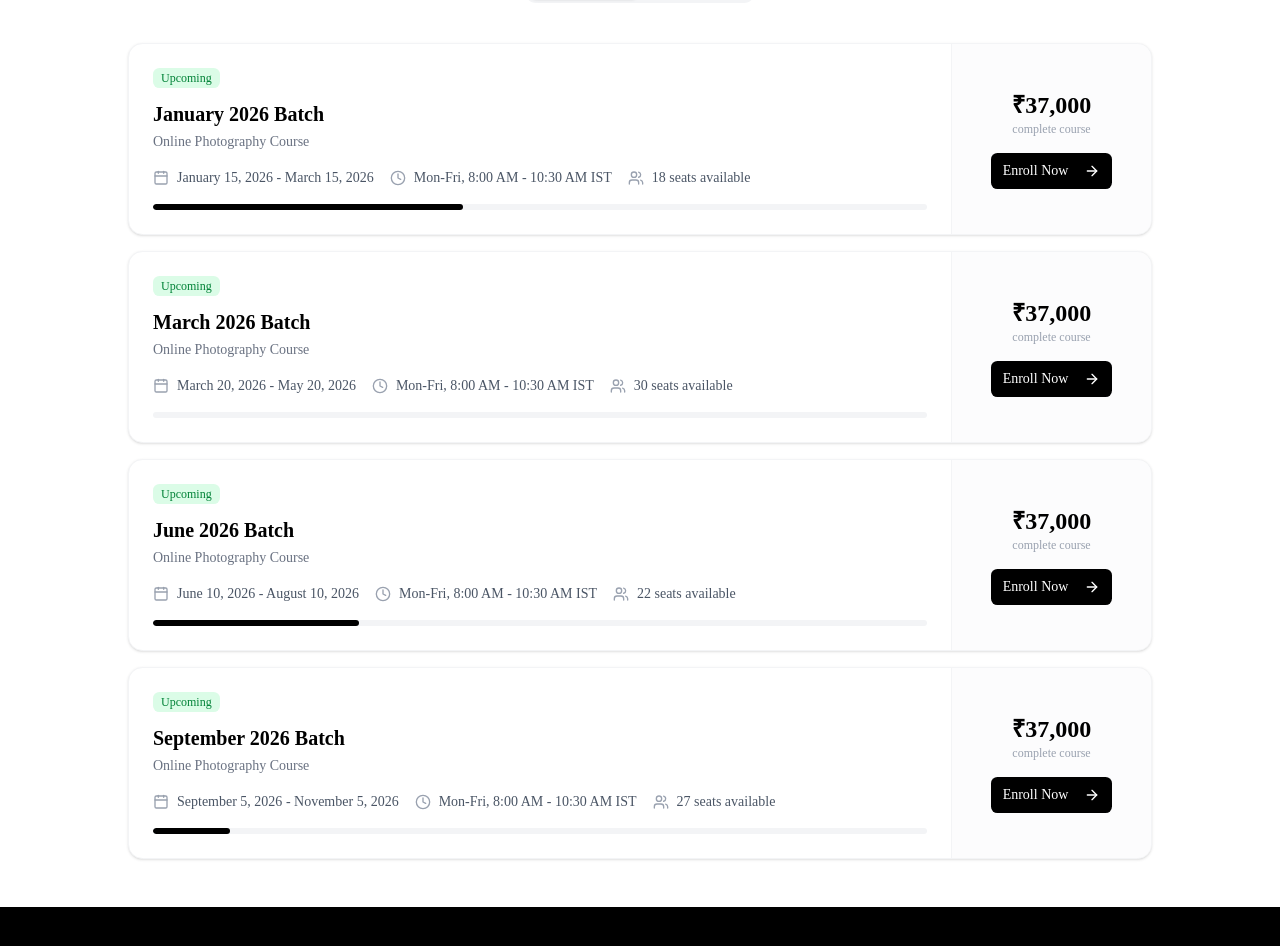
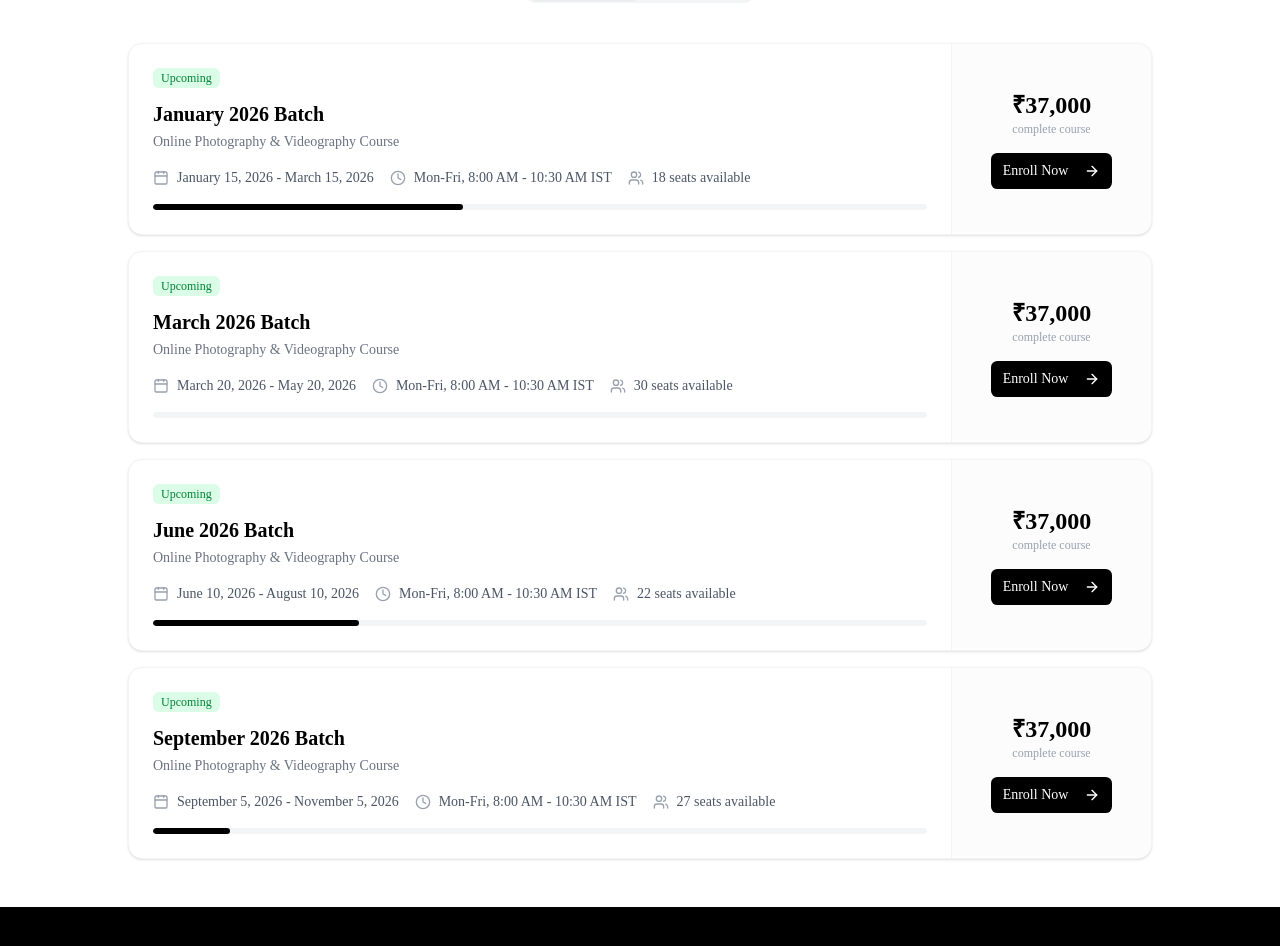
Before and after one commit to nandhan262006/ACADEMY, a Next.js app: page /batches in a window 1280 px wide. Shown: the part 982-1928 px from the top of the page. Built offline with nearby package versions, Linux system fonts and the light colour scheme.

Commit message:
rename: batch course names -> Online/Offline Photography & Videography Course

```diff
--- a/src/app/(public)/batches/batches-view.tsx
+++ b/src/app/(public)/batches/batches-view.tsx
@@ -21,7 +21,7 @@ const onlineBatches = [
     id: 1,
     mode: "online" as const,
     name: "January 2026 Batch",
-    course: "Online Photography Course",
+    course: "Online Photography & Videography Course",
     startDate: "January 15, 2026",
     endDate: "March 15, 2026",
     schedule: "Mon-Fri, 8:00 AM - 10:30 AM IST",
@@ -34,7 +34,7 @@ const onlineBatches = [
     id: 2,
     mode: "online" as const,
     name: "March 2026 Batch",
-    course: "Online Photography Course",
+    course: "Online Photography & Videography Course",
     startDate: "March 20, 2026",
     endDate: "May 20, 2026",
     schedule: "Mon-Fri, 8:00 AM - 10:30 AM IST",
@@ -47,7 +47,7 @@ const onlineBatches = [
     id: 3,
     mode: "online" as const,
     name: "June 2026 Batch",
-    course: "Online Photography Course",
+    course: "Online Photography & Videography Course",
     startDate: "June 10, 2026",
     endDate: "August 10, 2026",
     schedule: "Mon-Fri, 8:00 AM - 10:30 AM IST",
@@ -60,7 +60,7 @@ const onlineBatches = [
     id: 4,
     mode: "online" as const,
     name: "September 2026 Batch",
-    course: "Online Photography Course",
+    course: "Online Photography & Videography Course",
     startDate: "September 5, 2026",
     endDate: "November 5, 2026",
     schedule: "Mon-Fri, 8:00 AM - 10:30 AM IST",
@@ -76,7 +76,7 @@ const offlineBatches = [
     id: 5,
     mode: "offline" as const,
     name: "January 2026 Batch",
-    course: "Offline Photography Course",
+    course: "Offline Photography & Videography Course",
     startDate: "January 20, 2026",
     endDate: "March 20, 2026",
     schedule: "Mon-Fri, 10:00 AM - 1:00 PM IST",
@@ -90,7 +90,7 @@ const offlineBatches = [
     id: 6,
     mode: "offline" as const,
     name: "March 2026 Batch",
-    course: "Offline Photography Course",
+    course: "Offline Photography & Videography Course",
     startDate: "March 25, 2026",
     endDate: "May 25, 2026",
     schedule: "Mon-Fri, 10:00 AM - 1:00 PM IST",
```
